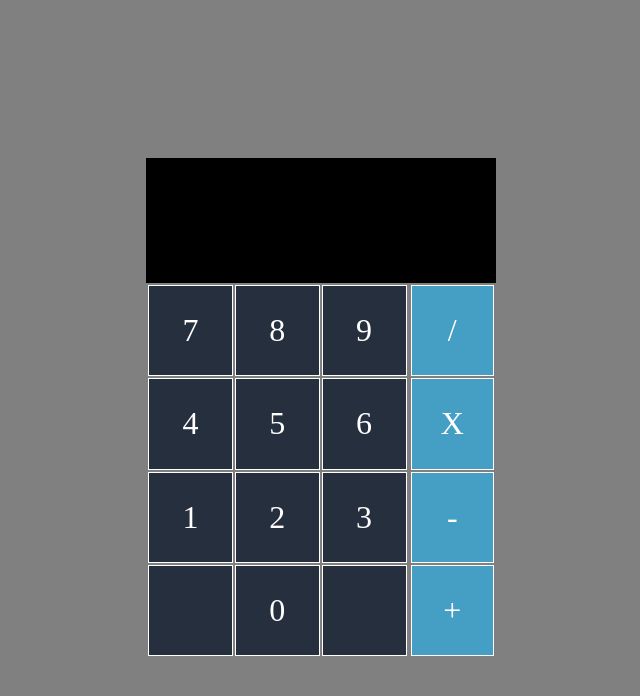
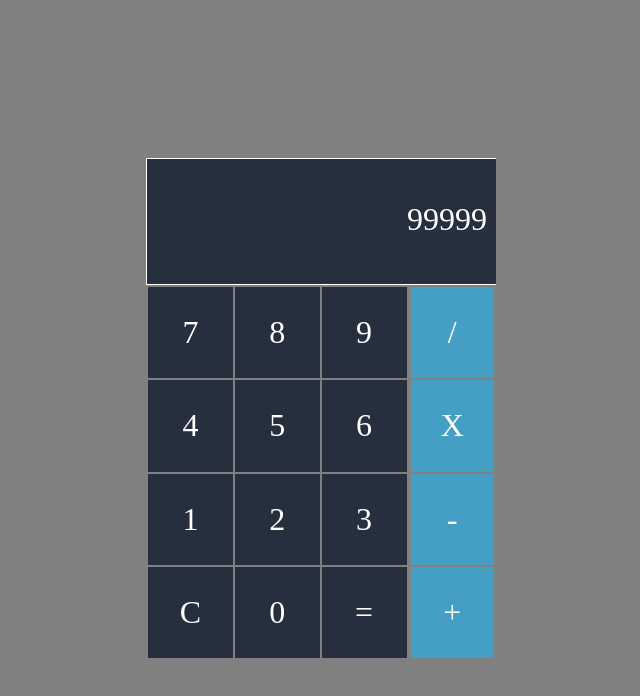
Before and after one commit to StevieChat/calculator, a plain HTML site: page index.html in a window 1280 px wide. Shown: the whole page, without its empty margins (319-959 px from the left). Drawn offline with Linux system fonts and the light colour scheme.

Commit message:
styled results pane

```diff
--- a/calc.css
+++ b/calc.css
@@ -3,6 +3,12 @@ body, html{
     display: grid;
     color: white;
     background-color: gray;
+}
+
+#results{
+    text-align: right;
+    font-size: 200%;
+    padding: 10px;
 }
 
 table{
@@ -12,14 +18,22 @@ table{
 
 td{
     text-align: center;
-    border: 1px solid white;
     font-size: 200%;
+}
+
+td:hover{
+    font-weight: bold;
+}
+
+td:active{
+    border: 5px solid gray;
 }
 
 .resultsPane{
     height: 25%;
     width: 100%;
-    background-color: black;
+    background-color: #262F3D;
+    border: 1px solid white;
 }
 
 .container{
--- a/index.html
+++ b/index.html
@@ -8,7 +8,9 @@
   <body>
 
     <div class="container" id="mainDiv">
-        <div class="resultsPane floatLeft"></div>
+        <div class="resultsPane floatLeft">
+            <p id="results">99999</p>
+        </div>
         <div class="numberSection floatLeft">
             <table>
                 <tr>
@@ -27,9 +29,9 @@
                     <td class="number">3</td>
                 </tr>
                 <tr>
-                    <td class="number"></td>
+                    <td class="number">C</td>
                     <td class="number">0</td>
-                    <td class="number"></td>
+                    <td class="number">=</td>
                 </tr>
             </table>
         </div>
```
